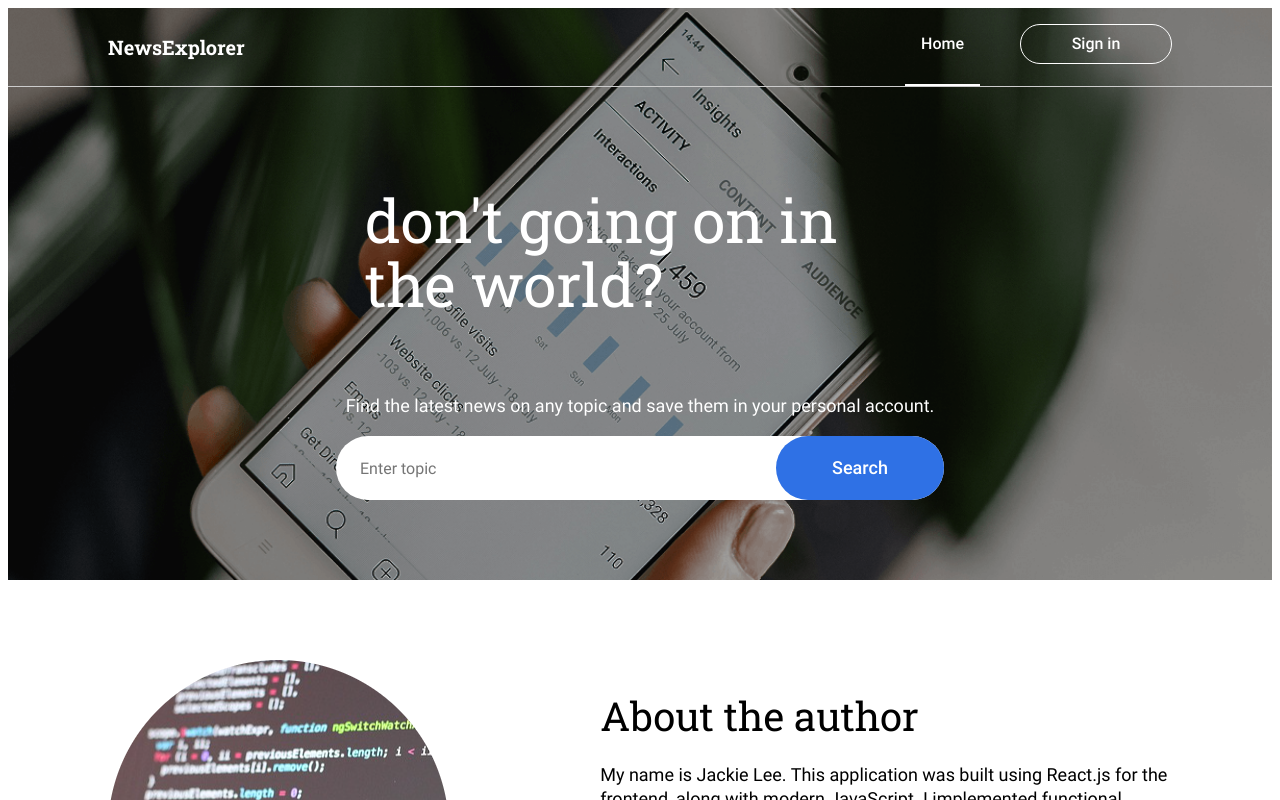
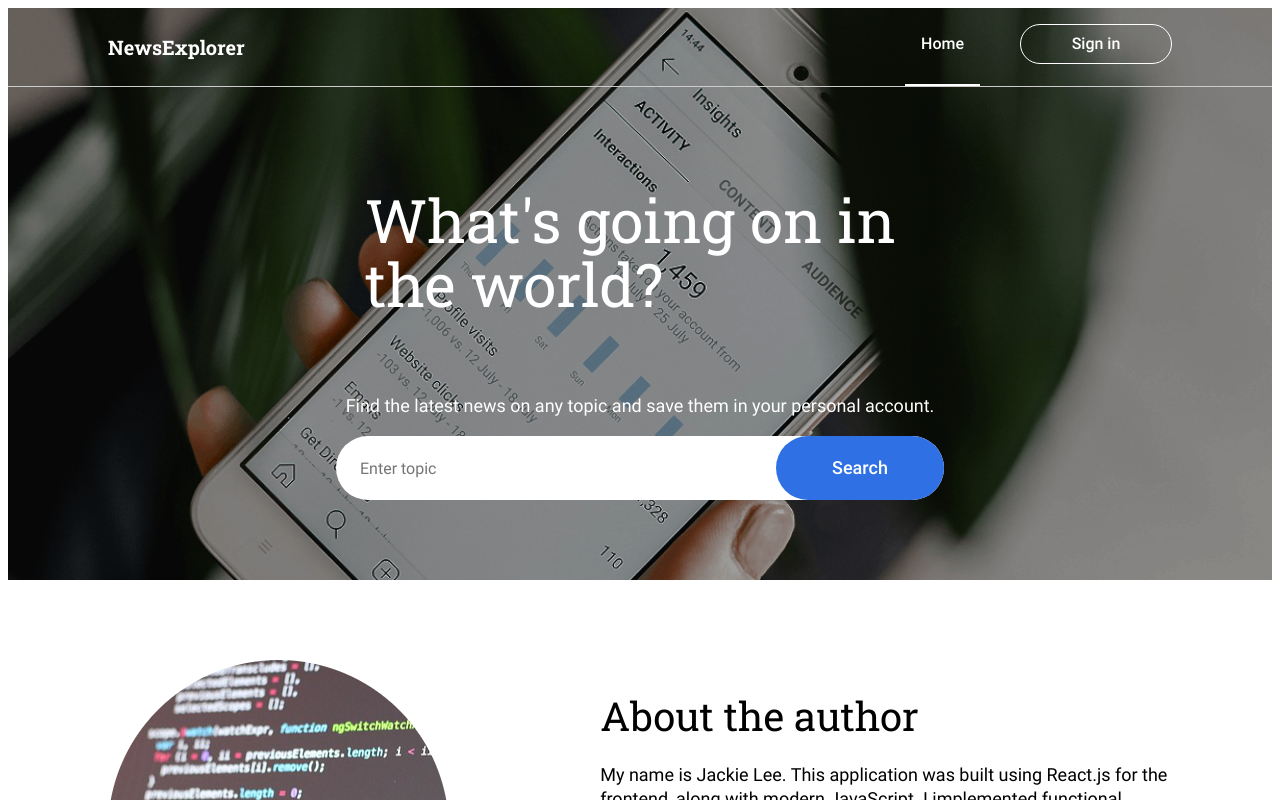
Before and after one commit to Lee0610Idaho/final-project-front-end, a React (Vite) app in the folder hello-vite/: page / in a window 1280 px wide. Shown: the top 800 px of the page. Built offline with nearby package versions, Linux system fonts and the light colour scheme.

Commit message:
added outline to indicate typing into search form

```diff
--- a/hello-vite/src/components/Navigation/Navigation.jsx
+++ b/hello-vite/src/components/Navigation/Navigation.jsx
@@ -12,7 +12,7 @@ export default function Navigation({
 }) {
   return (
     <section className="navigation">
-      <h1 className="navigation__title">{"don't"} going on in the world?</h1>
+      <h1 className="navigation__title">{"What's"} going on in the world?</h1>
       <p className="navigation__description">
         Find the latest news on any topic and save them in your personal
         account.
--- a/hello-vite/src/components/SearchForm/SearchForm.css
+++ b/hello-vite/src/components/SearchForm/SearchForm.css
@@ -33,7 +33,8 @@
 }
 
 .search-bar__input:focus {
-  outline: none;
+  box-sizing: border-box;
+  border-bottom: solid 2px black;
   caret-color: #2f71e5;
 }
 
```
